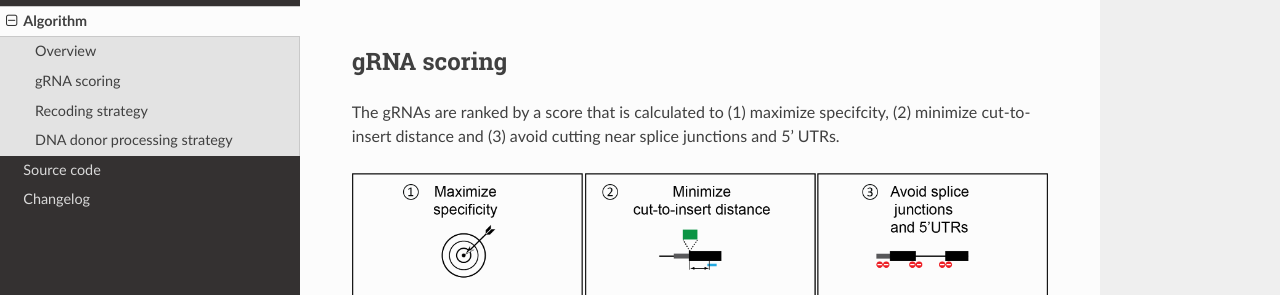
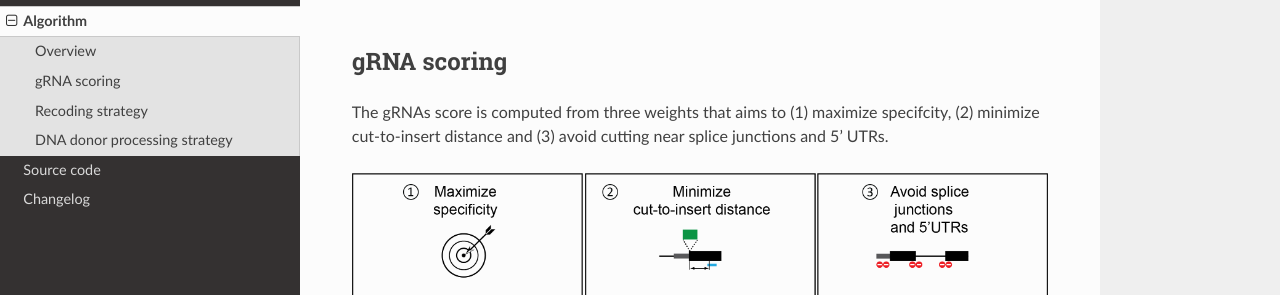
Before and after one commit to duopeng/protoSpaceJAM-readthedocs, a Sphinx documentation site: the page built from docs/source/algorithm.rst, in a window 1280 px wide and 900 px high, scrolled down 809 px. Shown: the part 155-450 px from the top of the window. Built offline with Sphinx 7.4.7 and the Read the Docs theme 2.0.0, drawn with Linux system fonts in a browser that asks for light colours.

Commit message:
Update algorithm.rst

```diff
--- a/docs/source/algorithm.rst
+++ b/docs/source/algorithm.rst
@@ -11,7 +11,7 @@ Overview
 |
 gRNA scoring
 ------------
-The gRNAs are ranked by a score that is calculated to (1) maximize specifcity, (2) minimize cut-to-insert distance and (3) avoid cutting near splice junctions and 5’ UTRs.
+The gRNAs score is computed from three weights that aims to (1) maximize specifcity, (2) minimize cut-to-insert distance and (3) avoid cutting near splice junctions and 5’ UTRs.
 
 .. figure:: /_static/images/gRNA.png
    :width: 100%
```
